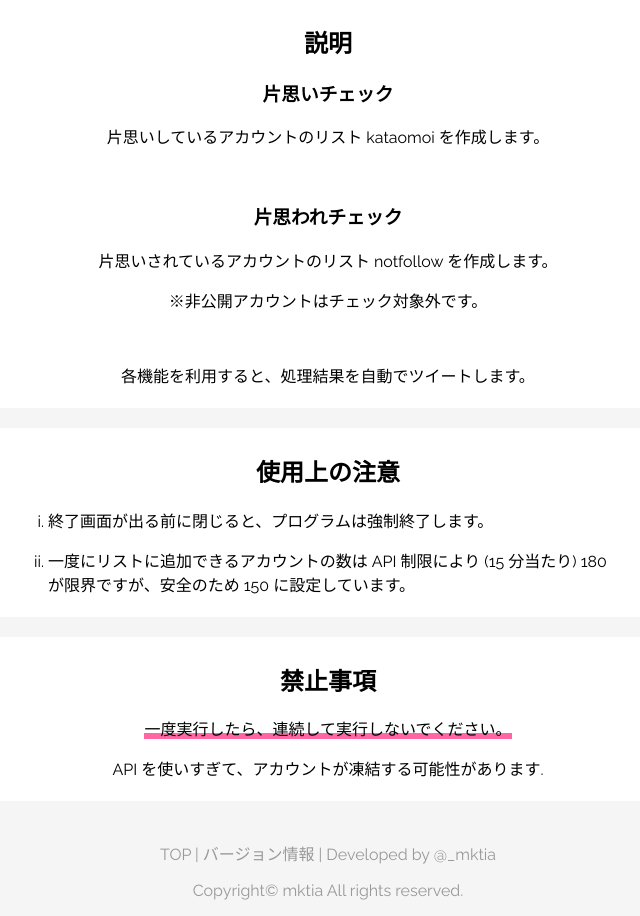
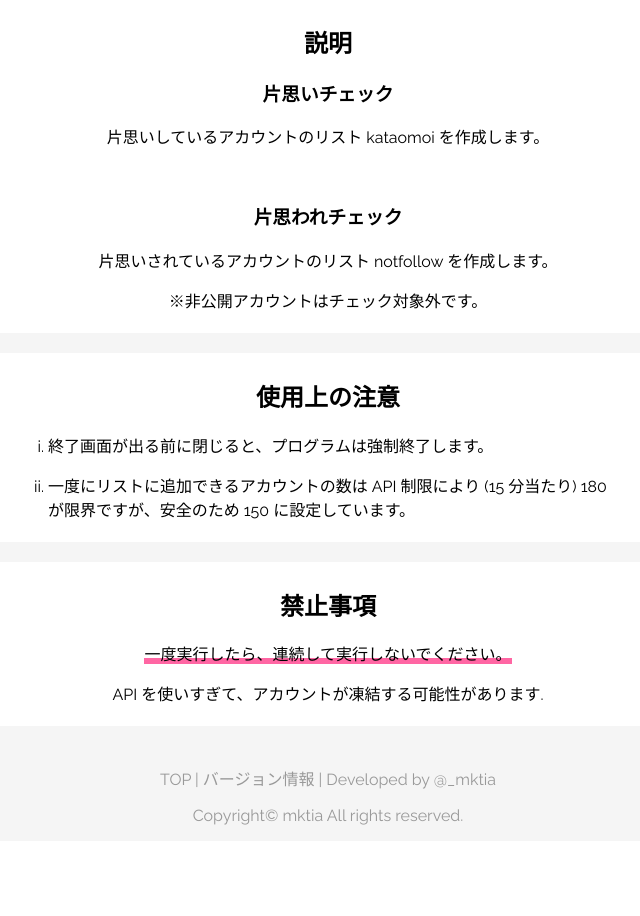
Before and after one commit to mktia/mktia-twitter, a Flask app: page /menu in a window 1280 px wide. Shown: the part 496-1412 px from the top of the page, without its empty margins (312-952 px from the left). After the commit the page ends 1321 px from the top, so only its background shows below. Run offline with Flask 2, Linux system fonts and the light colour scheme.

Commit message:
tweak message

```diff
--- a/templates/menu.html
+++ b/templates/menu.html
@@ -172,9 +172,6 @@
 			<h3>片思われチェック</h3>
 			<p>片思いされているアカウントのリスト notfollow を作成します。</p>
 			<p>※非公開アカウントはチェック対象外です。</p>
-			<br>
-			<p><span style="font-weight: normal;">各機能を利用すると、処理結果を自動でツイートします。</span></p>
-			<p></p>
 		</section>
 		<section>
 			<h2>使用上の注意</h2>
```
